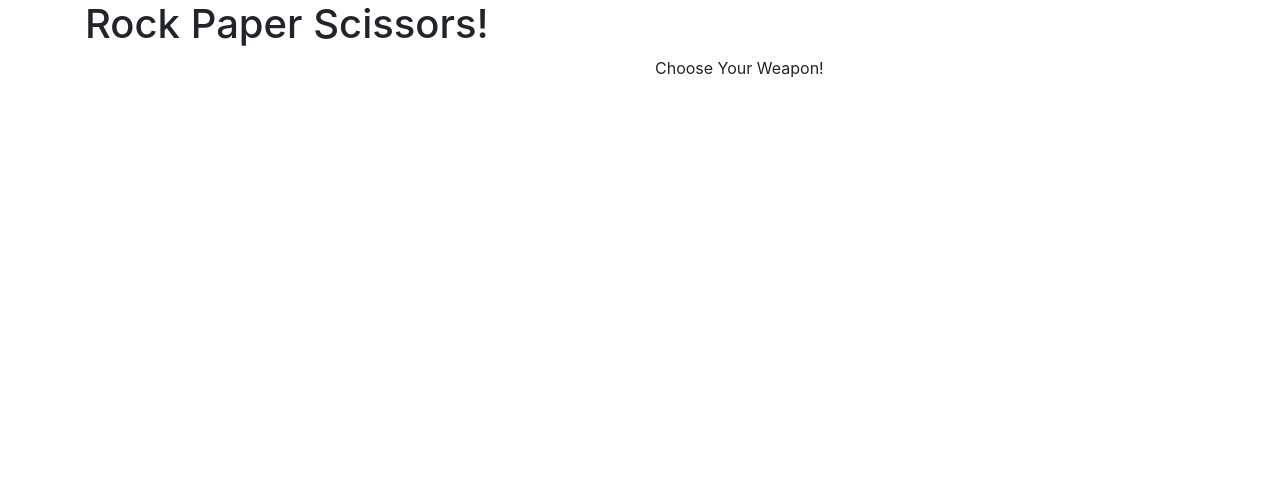
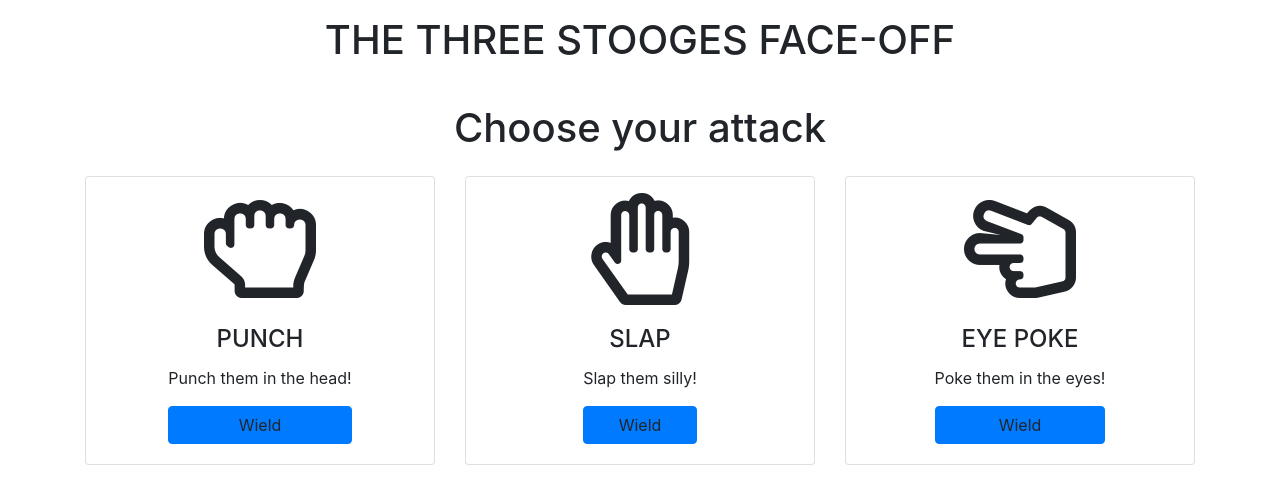
Before and after one commit to CalebSherfick/Rock_Paper_Scissors, a plain HTML site: page index.html in a window 1280 px wide. Drawn offline with nearby package versions, Linux system fonts and the light colour scheme.

Commit message:
worked on styling

```diff
--- a/apps/app.js
+++ b/apps/app.js
@@ -29,34 +29,45 @@ function play(playerChoice) {
   //resultStr variable = ''
   if (playerChoice == 'rock') {
     if (computerChoice == 'rock') {
-      window.alert("Woah, you TIED!")
+      window.alert("You TIED: You fists bumped each other...")
     } else if (computerChoice == 'paper') {
-      window.alert("You LOST, it's a wrap!")
+      window.alert("You LOST: They caught your punch in their hand!")
     } else {
-      window.alert("You WON, you crushed em'!")
+      window.alert("You WON: You knocked them in the head!")
     }
   } else if (playerChoice == 'paper') {
     if (computerChoice == 'rock') {
-      window.alert("You WON, they got smothered!")
+      window.alert("You WON: You caught their punch in your hand!")
     } else if (computerChoice == 'paper') {
-      window.alert("Woah, you TIED!")
+      window.alert("You TIED: You high fived each other...")
     } else {
-      window.alert("You LOST, cut it out!")
+      window.alert("You LOST: They poked you in the eyes!")
     }
   } else if (playerChoice == 'scissors') {
     if (computerChoice == 'rock') {
-      window.alert("You LOST, they crushed you!")
+      window.alert("You LOST: They punched you in the face!")
     } else if (computerChoice == 'paper') {
-      window.alert("You WON, you cut them to shreds!")
+      window.alert("You WON: You countered their slap with an eye poke!")
     } else {
-      window.alert("Woah, you TIED!")
+      window.alert("You TIED: You poked each other in the eyes...")
     }
   }
 
 }
 
 
-// console.log(play(playerChoice, computerChoice))
+function computerResult(weapon) {
+  document.getElementById('result').innerHTML = `
+  <h1>Test</h1>`
+}
+
+
+// function makeSound(animal) {
+//   document.getElementById('result').innerHTML = `
+//   <h1>The ${animal} Says: ${animalSounds[animal.toLowerCase()].sound}</h1>
+//   <img class="animal-pic" src="${animalSounds[animal].img}"/>
+//   `
+// }
 
 
 
--- a/assets/style.css
+++ b/assets/style.css
@@ -0,0 +1,7 @@
+.weapon-image {
+max-width: 70%;
+}
+
+.card {
+  height: 100%;
+}
--- a/index.html
+++ b/index.html
@@ -7,6 +7,8 @@
   <meta http-equiv="X-UA-Compatible" content="ie=edge">
   <link rel="stylesheet" href="https://stackpath.bootstrapcdn.com/bootstrap/4.2.1/css/bootstrap.min.css" integrity="sha384-GJzZqFGwb1QTTN6wy59ffF1BuGJpLSa9DkKMp0DgiMDm4iYMj70gZWKYbI706tWS"
     crossorigin="anonymous">
+  <link rel="stylesheet" href="https://use.fontawesome.com/releases/v5.7.1/css/all.css" integrity="sha384-fnmOCqbTlWIlj8LyTjo7mOUStjsKC4pOpQbqyi7RrhN7udi9RwhKkMHpvLbHG9Sr"
+    crossorigin="anonymous">
   <link rel="stylesheet" href="assets/style.css">
   <title>Rock Paper Scissors</title>
 </head>
@@ -14,16 +16,69 @@
 <body>
   <section class="container">
     <section class="row">
-      <div class="col-md-12">
-        <h1>Rock Paper Scissors!</h1>
+      <div class="col-md-12 text-center py-3">
+        <h1>THE THREE STOOGES FACE-OFF</h1>
       </div>
     </section>
     <section class="row">
-      <div class="col-md-6" id="buttons"></div>
-      <div class="col-md-6" id="result"> Choose Your Weapon!</div>
+      <div class="col-md-12 text-center py-3">
+        <h1>Choose your attack</h1>
+      </div>
     </section>
+
+    <section class="row">
+
+      <div class="col-md-4">
+        <div class="card pt-3 d-flex flex-column justify-content-between align-items-center">
+          <i class="far fa-hand-rock fa-7x"></i>
+          <div class="card-body d-flex flex-column justify-content-between align-items-center">
+            <h4 class="card-title">PUNCH</h4>
+            <p class="card-text">
+              Punch them in the head!
+            </p>
+            <a onclick="play('rock')" class="btn btn-primary w-100">Wield</a>
+          </div>
+        </div>
+      </div>
+
+      <div class="col-md-4">
+        <div class="card pt-3 d-flex flex-column justify-content-between align-items-center">
+          <i class="far fa-hand-paper fa-7x"></i>
+          <div class="card-body d-flex flex-column justify-content-between align-items-center">
+            <h4 class="card-title">SLAP</h4>
+            <p class="card-text">
+              Slap them silly!
+            </p>
+            <a onclick="play('rock')" class="btn btn-primary w-100">Wield</a>
+          </div>
+        </div>
+      </div>
+
+      <div class="col-md-4">
+        <div class="card pt-3 d-flex flex-column justify-content-between align-items-center">
+          <i class="far fa-hand-scissors fa-7x"></i>
+          <div class="card-body d-flex flex-column justify-content-between align-items-center">
+            <h4 class="card-title">EYE POKE</h4>
+            <p class="card-text">
+              Poke them in the eyes!
+            </p>
+            <a onclick="play('rock')" class="btn btn-primary w-100 ">Wield</a>
+          </div>
+        </div>
+      </div>
+    </section>
+
+    <section class="row">
+
+      <div class="col-md-12">
+        <h1 class="text-center pt-4" id="result">
+
+        </h1>
+      </div>
+
+    </section>
+
   </section>
-
 
 
 
```
Also changed, not shown: 1 other file.
